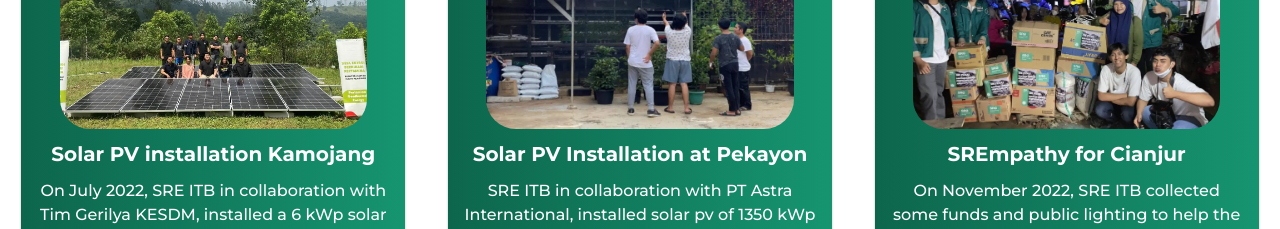
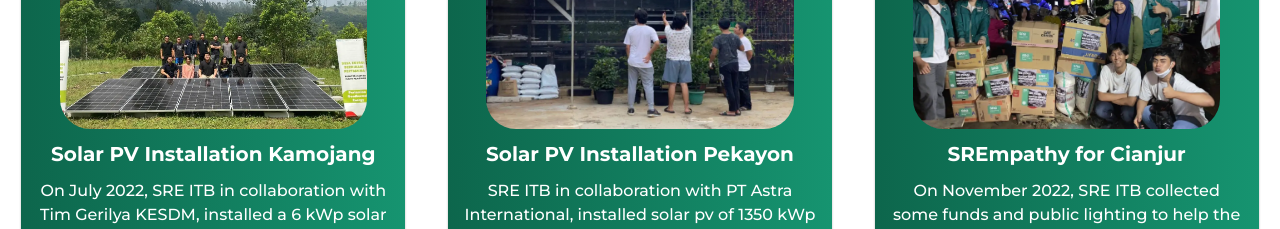
Before and after one commit to SRE-ITB/SRE-ITB-frontend, a Next.js app: page /activity/project in a window 1280 px wide. Shown: the part 1100-1329 px from the top of the page. Built offline with nearby package versions, Linux system fonts and the light colour scheme; no server answers.

Commit message:
fix: activity

```diff
--- a/src/contexts/Activity/Project/PastEvents.tsx
+++ b/src/contexts/Activity/Project/PastEvents.tsx
@@ -9,12 +9,12 @@ const PastEvents = (): JSX.Element => {
   const contents = [
     {
       image: REProject.src,
-      title: 'Solar PV installation Kamojang',
+      title: 'Solar PV Installation Kamojang',
       desc: 'On July 2022, SRE ITB in collaboration with Tim Gerilya KESDM, installed a 6 kWp solar panel at Kawasan Konservasi Elang Kamojang.'
     },
     {
       image: PVPekayon.src,
-      title: 'Solar PV Installation at Pekayon',
+      title: 'Solar PV Installation Pekayon',
       desc: 'SRE ITB in collaboration with PT Astra International, installed solar pv of 1350 kWp at Kampung Binaan Astra Pekayon, Bekasi.'
     },
     {
```
